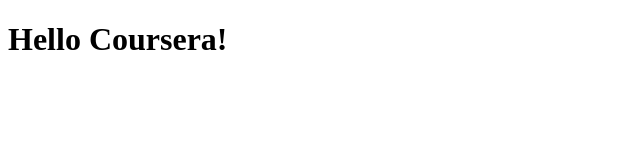
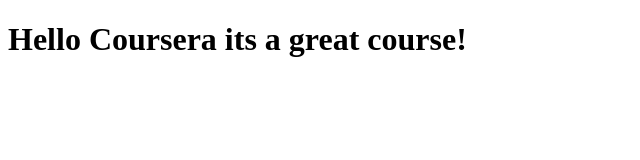
Before and after one commit to andy78dur/coursera-test, a plain HTML site: page site/index.html in a window 1280 px wide. Shown: the whole page, without its empty margins (0-640 px from the left). Drawn offline with Linux system fonts and the light colour scheme.

Commit message:
Small addition to our content

```diff
--- a/site/index.html
+++ b/site/index.html
@@ -4,6 +4,6 @@
 	<title>Hello Coursera</title>
 </head>
 <body>
-<h1>Hello Coursera!</h1>
+<h1>Hello Coursera its a great course!</h1>
 </body>
 </html>
```
